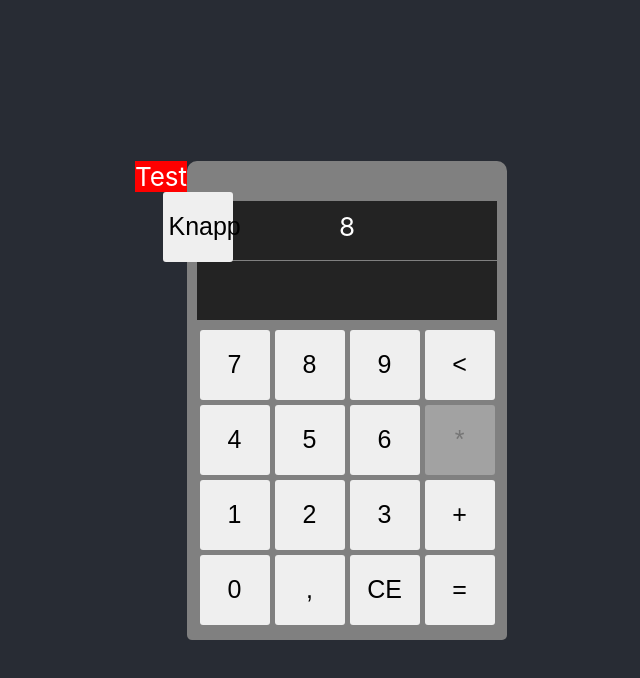
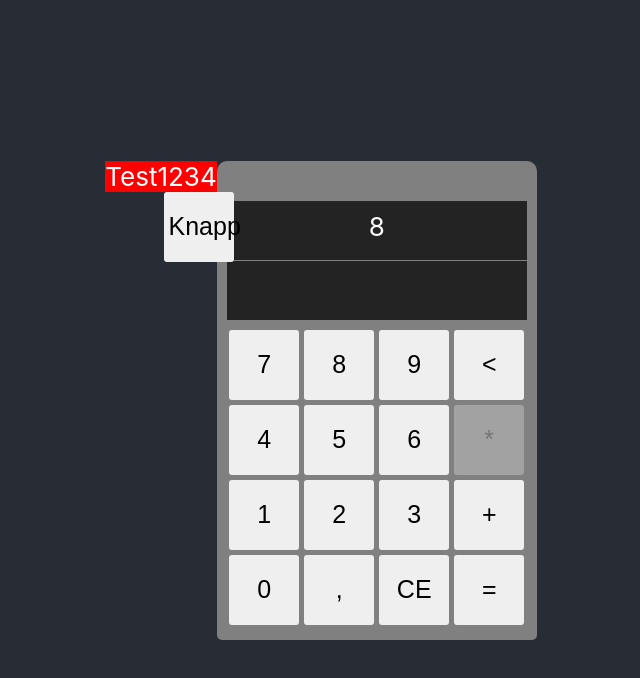
Before and after one commit to DanielTaranger/calculator, a React (Create React App) app: page / in a window 1280 px wide. Both pictures are taken after a click on the button "Knapp". Shown: the top 678 px of the page, without its empty margins (319-959 px from the left). Built offline with nearby package versions, Linux system fonts and the light colour scheme.

Commit message:
test1234

```diff
--- a/src/components/calculator/automation/automation.tsx
+++ b/src/components/calculator/automation/automation.tsx
@@ -8,7 +8,7 @@ function Automation() {
     <div className="automation">
       { open&&
         <div className="automationContent">
-        Test
+        Test1234
       </div>
       }
       <button className="toggleAutomation" onClick={() => setOpen(!open)}>Knapp</button>
```
